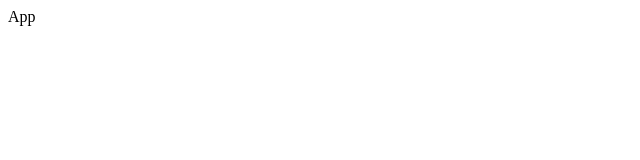
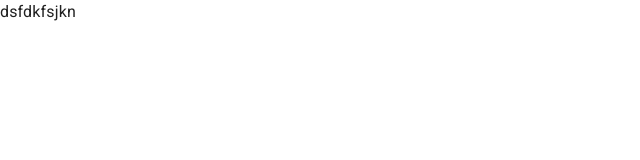
Before and after one commit to Undefined-deve1oper/fast-company, a React (Create React App) app: page / in a window 1280 px wide. Shown: the top 160 px of the page, without its empty margins (0-640 px from the left). Built offline with nearby package versions, Linux system fonts and the light colour scheme.

Commit message:
adding the base container to the material-ui

```diff
--- a/package.json
+++ b/package.json
@@ -3,6 +3,10 @@
   "version": "0.1.0",
   "private": true,
   "dependencies": {
+    "@emotion/react": "^11.10.5",
+    "@emotion/styled": "^11.10.5",
+    "@mui/icons-material": "^5.11.0",
+    "@mui/material": "^5.11.4",
     "@testing-library/jest-dom": "^5.16.5",
     "@testing-library/react": "^13.4.0",
     "@testing-library/user-event": "^13.5.0",
--- a/public/index.html
+++ b/public/index.html
@@ -4,6 +4,10 @@
     <meta charset="utf-8" />
     <!-- <link rel="icon" href="%PUBLIC_URL%/favicon.ico" /> -->
     <link rel="icon" href="./logo.png" />
+	<link
+		rel="stylesheet"
+		href="https://fonts.googleapis.com/css?family=Roboto:300,400,500,700&display=swap"
+	/>
     <meta name="viewport" content="width=device-width, initial-scale=1" />
     <meta name="theme-color" content="#000000" />
     <meta
--- a/src/app/App.tsx
+++ b/src/app/App.tsx
@@ -1,9 +1,31 @@
-import React from 'react'
+import React, { useState } from "react";
+import {
+    Box,
+    createTheme,
+    CssBaseline,
+    PaletteMode,
+    ThemeProvider
+} from "@mui/material";
 
-const App = () => {
-  return (
-	<div>App</div>
-  )
-}
+const App: React.FC = () => {
+    const [mode, setMode] = useState<PaletteMode>("light");
+
+    const darkTheme = createTheme({
+        palette: {
+            mode: mode
+        }
+    });
+
+    return (
+        <>
+            <CssBaseline />
+            <ThemeProvider theme={darkTheme}>
+                <Box bgcolor={"background.default"} color={"text.primary"}>
+                    dsfdkfsjkn
+                </Box>
+            </ThemeProvider>
+        </>
+    );
+};
 
 export default App;
--- /dev/null
+++ b/src/app/styles/app.css
@@ -0,0 +1,4 @@
+* {
+	font-family: "Roboto", sans-serif;
+	background-color: #000;
+}
```
Also changed, not shown: src/app/theme.js (added, +16 -0 lines), .prettierrc.js (added), 1 other file (tests, documents, lock files or other folders).
